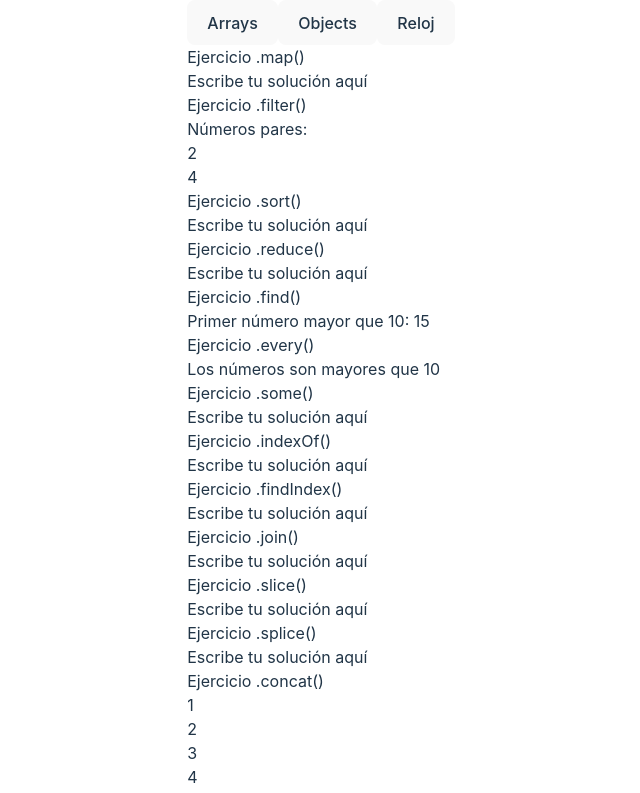
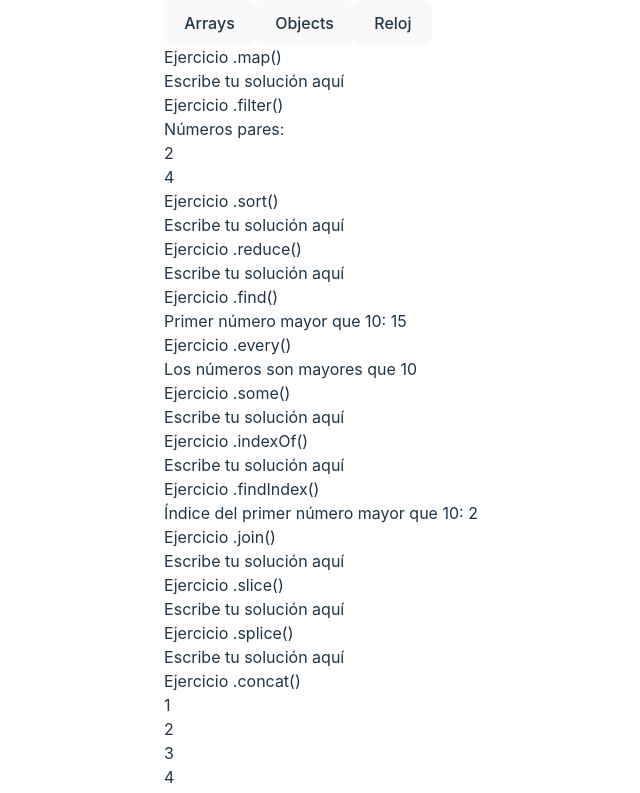
Before and after one commit to FSDSTR1023/react-javascript-exercices, a React (Vite) app: page / in a window 1280 px wide. Shown: the top 793 px of the page, without its empty margins (319-959 px from the left). Built offline with nearby package versions, Linux system fonts and the light colour scheme.

Commit message:
Método findIndex

```diff
--- a/src/components/MetodoFindIndex.jsx
+++ b/src/components/MetodoFindIndex.jsx
@@ -9,7 +9,7 @@ export const MetodoFindIndex = () => {
 
   return (
     <>
-      Escribe tu solución aquí
+      Índice del primer número mayor que 10: {numeros.findIndex((number)=>number>10)}
     </>
   );
 };
```
